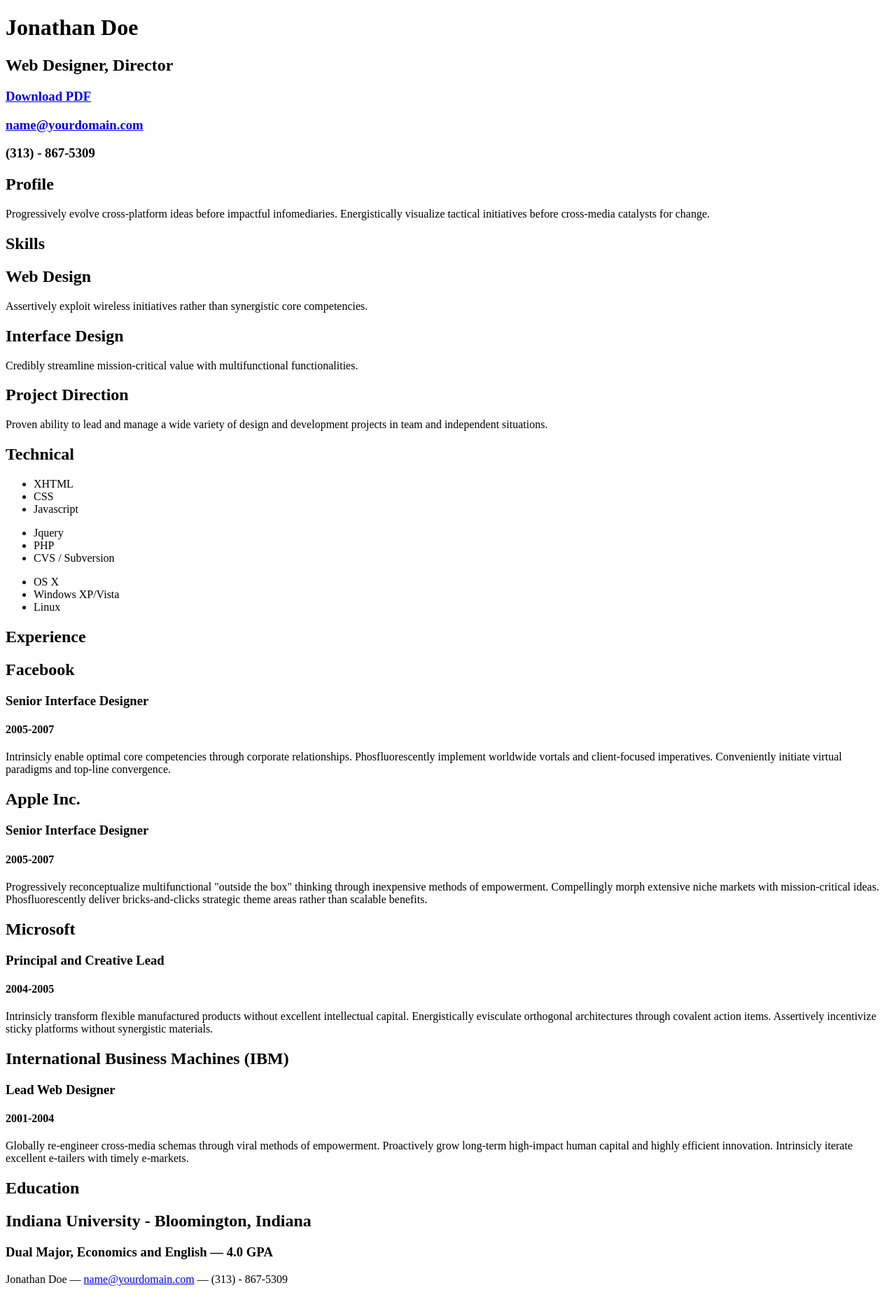
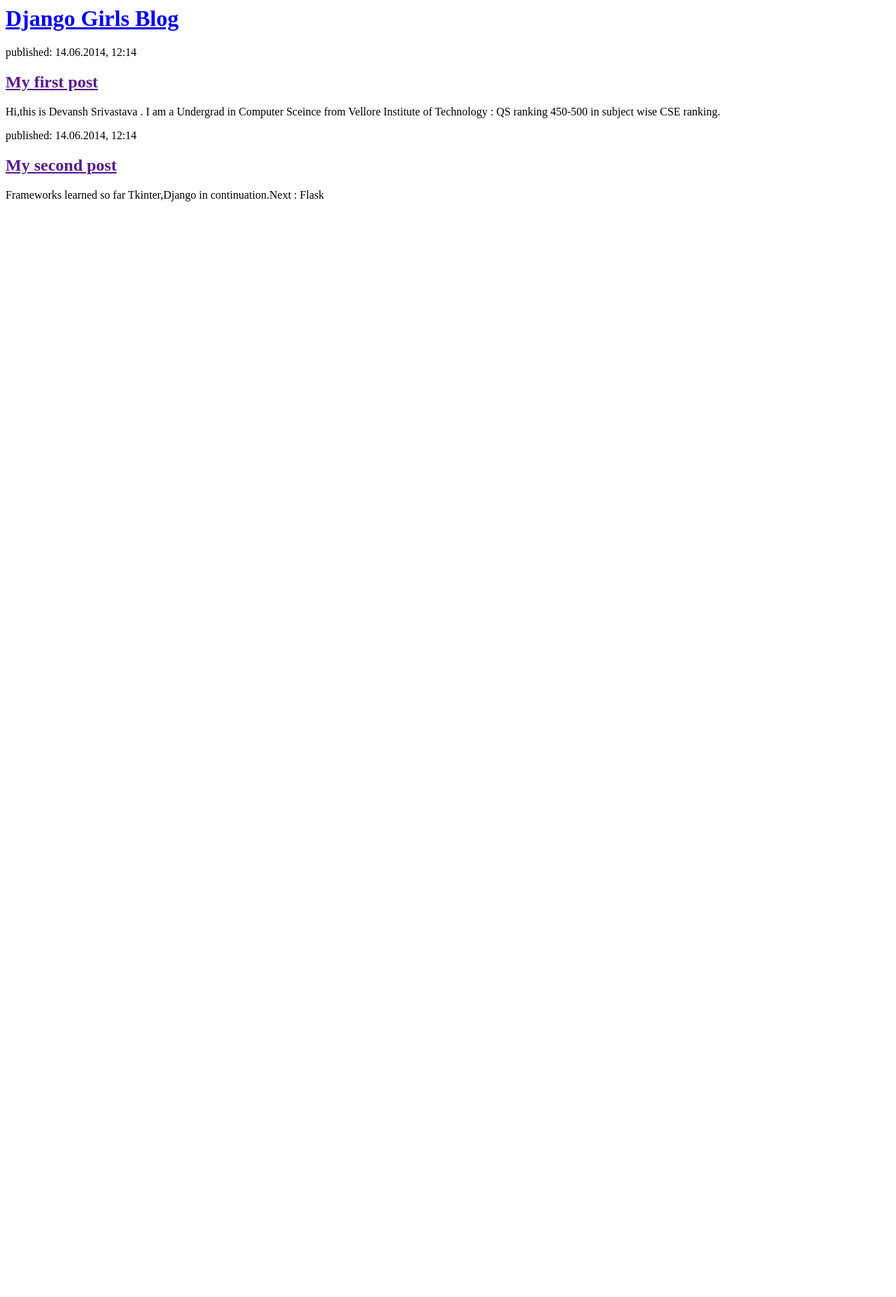
Before and after one commit to dev2298/my-first-blog, a Django app: page / in a window 1280 px wide. Shown: the whole page at 70% size. After the commit the page ends 288 px from the top, so only its background shows below. Run offline with Django 3.2, Linux system fonts and the light colour scheme; some libraries are stand-ins or nearby versions.

Commit message:
Changed the HTML for the site.

```diff
--- a/mysite/blog/templates/blog/post_list.html
+++ b/mysite/blog/templates/blog/post_list.html
@@ -1,167 +1,22 @@
-<!DOCTYPE html PUBLIC "-//W3C//DTD XHTML 1.0 Strict//EN" "http://www.w3.org/TR/xhtml1/DTD/xhtml1-strict.dtd">
 <html>
     <head>
-
-	<title>Jonathan Doe | Web Designer, Director | name@yourdomain.com</title>
-	<meta http-equiv="content-type" content="text/html; charset=utf-8" />
-
-	<meta name="keywords" content="" />
-	<meta name="description" content="" />
-
-	<link rel="stylesheet" type="text/css" href="http://yui.yahooapis.com/2.7.0/build/reset-fonts-grids/reset-fonts-grids.css" media="all" />
-	<link rel="stylesheet" type="text/css" href="resume.css" media="all" />
-
+        <title>Django Girls blog</title>
     </head>
     <body>
-
-<div id="doc2" class="yui-t7">
-	<div id="inner">
-
-		<div id="hd">
-			<div class="yui-gc">
-				<div class="yui-u first">
-					<h1>Jonathan Doe</h1>
-					<h2>Web Designer, Director</h2>
+        <div>
+            <h1><a href="/">Django Girls Blog</a></h1>
         </div>
 
-				<div class="yui-u">
-					<div class="contact-info">
-						<h3><a id="pdf" href="#">Download PDF</a></h3>
-						<h3><a href="mailto:name@yourdomain.com">name@yourdomain.com</a></h3>
-						<h3>(313) - 867-5309</h3>
-					</div><!--// .contact-info -->
-				</div>
-			</div><!--// .yui-gc -->
-		</div><!--// hd -->
-
-		<div id="bd">
-			<div id="yui-main">
-				<div class="yui-b">
-
-					<div class="yui-gf">
-						<div class="yui-u first">
-							<h2>Profile</h2>
-						</div>
-						<div class="yui-u">
-							<p class="enlarge">
-								Progressively evolve cross-platform ideas before impactful infomediaries. Energistically visualize tactical initiatives before cross-media catalysts for change.
-							</p>
-						</div>
-					</div><!--// .yui-gf -->
-
-					<div class="yui-gf">
-						<div class="yui-u first">
-							<h2>Skills</h2>
-						</div>
-						<div class="yui-u">
-
-								<div class="talent">
-									<h2>Web Design</h2>
-									<p>Assertively exploit wireless initiatives rather than synergistic core competencies.	</p>
+        <div>
+            <p>published: 14.06.2014, 12:14</p>
+            <h2><a href="">My first post</a></h2>
+            <p>Hi,this is Devansh Srivastava . I am a Undergrad in Computer Sceince from Vellore Institute of Technology : QS ranking 450-500 in subject wise CSE ranking.</p>
         </div>
 
-								<div class="talent">
-									<h2>Interface Design</h2>
-									<p>Credibly streamline mission-critical value with multifunctional functionalities.	 </p>
+        <div>
+            <p>published: 14.06.2014, 12:14</p>
+            <h2><a href="">My second post</a></h2>
+            <p>Frameworks learned so far Tkinter,Django in continuation.Next : Flask</p>
         </div>
-
-								<div class="talent">
-									<h2>Project Direction</h2>
-									<p>Proven ability to lead and manage a wide variety of design and development projects in team and independent situations.</p>
-								</div>
-						</div>
-					</div><!--// .yui-gf -->
-
-					<div class="yui-gf">
-						<div class="yui-u first">
-							<h2>Technical</h2>
-						</div>
-						<div class="yui-u">
-							<ul class="talent">
-								<li>XHTML</li>
-								<li>CSS</li>
-								<li class="last">Javascript</li>
-							</ul>
-
-							<ul class="talent">
-								<li>Jquery</li>
-								<li>PHP</li>
-								<li class="last">CVS / Subversion</li>
-							</ul>
-
-							<ul class="talent">
-								<li>OS X</li>
-								<li>Windows XP/Vista</li>
-								<li class="last">Linux</li>
-							</ul>
-						</div>
-					</div><!--// .yui-gf-->
-
-					<div class="yui-gf">
-
-						<div class="yui-u first">
-							<h2>Experience</h2>
-						</div><!--// .yui-u -->
-
-						<div class="yui-u">
-
-							<div class="job">
-								<h2>Facebook</h2>
-								<h3>Senior Interface Designer</h3>
-								<h4>2005-2007</h4>
-								<p>Intrinsicly enable optimal core competencies through corporate relationships. Phosfluorescently implement worldwide vortals and client-focused imperatives. Conveniently initiate virtual paradigms and top-line convergence. </p>
-							</div>
-
-							<div class="job">
-								<h2>Apple Inc.</h2>
-								<h3>Senior Interface Designer</h3>
-								<h4>2005-2007</h4>
-								<p>Progressively reconceptualize multifunctional "outside the box" thinking through inexpensive methods of empowerment. Compellingly morph extensive niche markets with mission-critical ideas. Phosfluorescently deliver bricks-and-clicks strategic theme areas rather than scalable benefits. </p>
-							</div>
-
-							<div class="job">
-								<h2>Microsoft</h2>
-								<h3>Principal and Creative Lead</h3>
-								<h4>2004-2005</h4>
-								<p>Intrinsicly transform flexible manufactured products without excellent intellectual capital. Energistically evisculate orthogonal architectures through covalent action items. Assertively incentivize sticky platforms without synergistic materials. </p>
-							</div>
-
-
-							<div class="job last">
-								<h2>International Business Machines (IBM)</h2>
-								<h3>Lead Web Designer</h3>
-								<h4>2001-2004</h4>
-								<p>Globally re-engineer cross-media schemas through viral methods of empowerment. Proactively grow long-term high-impact human capital and highly efficient innovation. Intrinsicly iterate excellent e-tailers with timely e-markets.</p>
-							</div>
-
-						</div><!--// .yui-u -->
-					</div><!--// .yui-gf -->
-
-
-					<div class="yui-gf last">
-						<div class="yui-u first">
-							<h2>Education</h2>
-						</div>
-						<div class="yui-u">
-							<h2>Indiana University - Bloomington, Indiana</h2>
-							<h3>Dual Major, Economics and English &mdash; <strong>4.0 GPA</strong> </h3>
-						</div>
-					</div><!--// .yui-gf -->
-
-
-				</div><!--// .yui-b -->
-			</div><!--// yui-main -->
-		</div><!--// bd -->
-
-		<div id="ft">
-			<p>Jonathan Doe &mdash; <a href="mailto:name@yourdomain.com">name@yourdomain.com</a> &mdash; (313) - 867-5309</p>
-		</div><!--// footer -->
-
-	</div><!-- // inner -->
-
-
-</div><!--// doc -->
-
-
     </body>
 </html>
```
Lines whose indentation alone changed are shown as unchanged.
